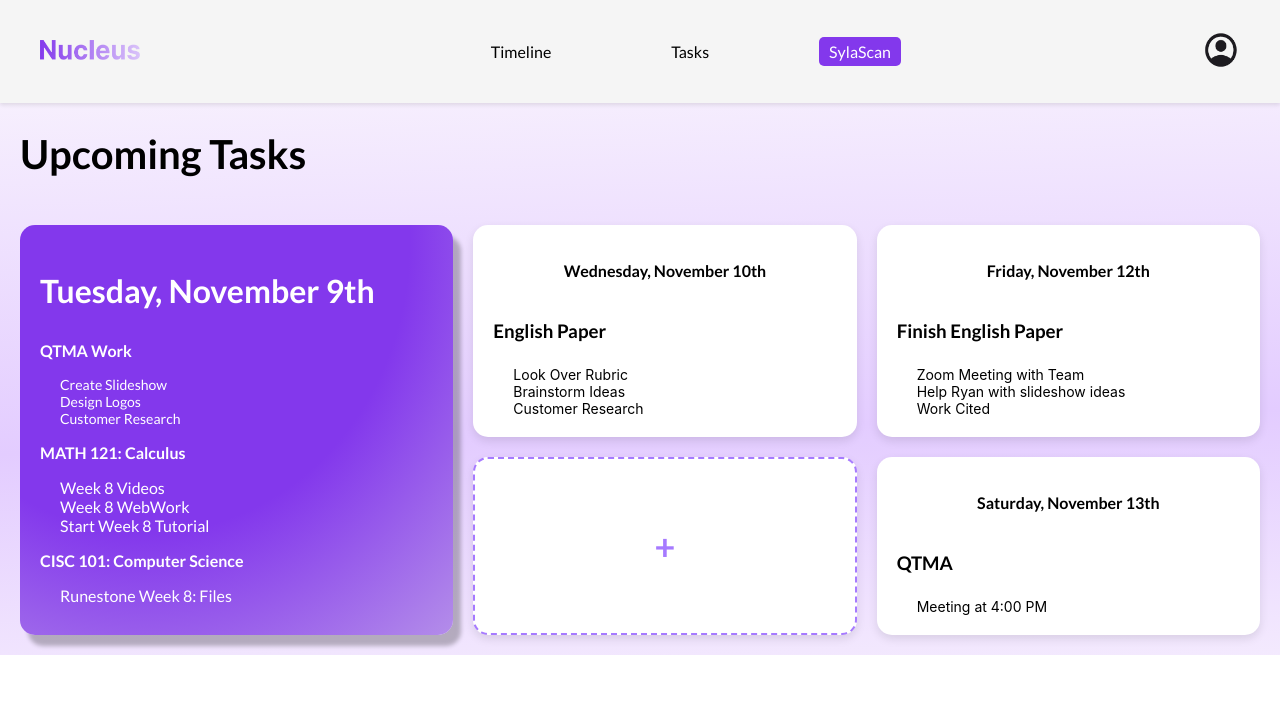
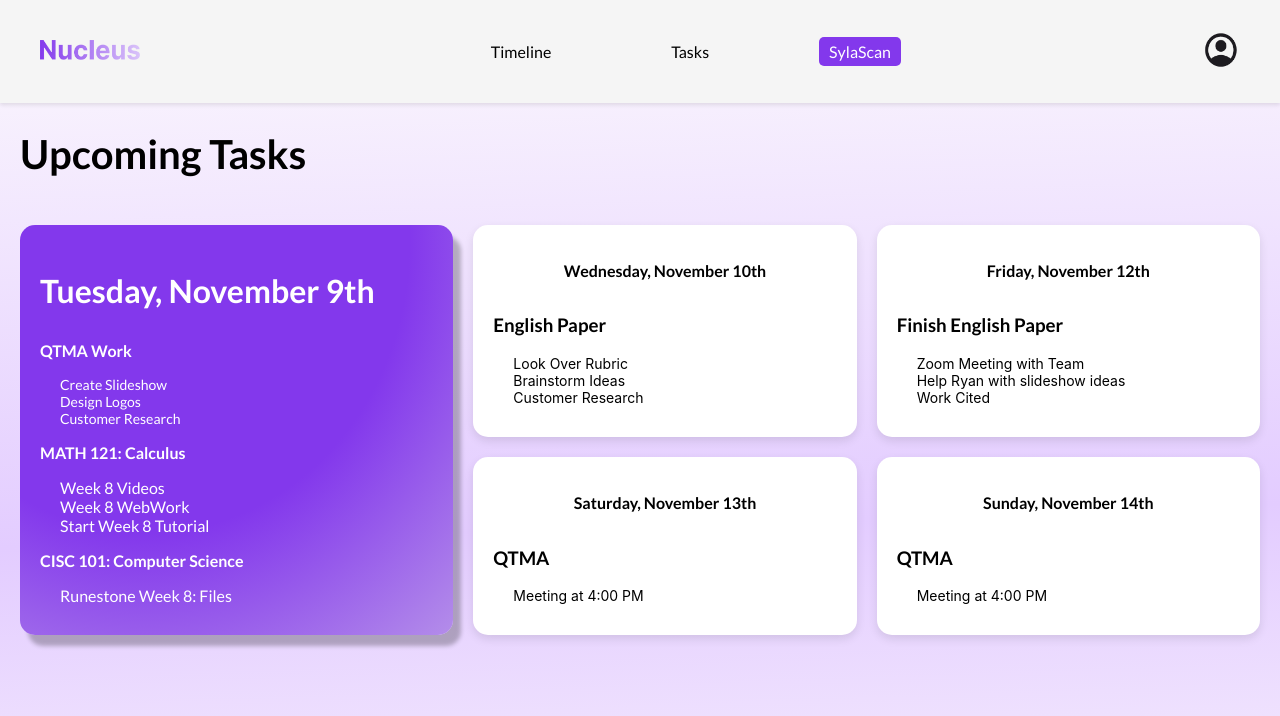
Before and after one commit to kayne-lee/team-MC, a React (Create React App) app in the folder syllabus/: page /tasksPage in a window 1280 px wide. Shown: the top 716 px of the page. Built offline with nearby package versions, Linux system fonts and the light colour scheme.

Commit message:
Fixed box element and text spacing

```diff
--- a/syllabus/src/components/TasksPage.jsx
+++ b/syllabus/src/components/TasksPage.jsx
@@ -52,11 +52,15 @@ const TasksPage = () => {
                             <li>Work Cited</li>
                         </ul>
                     </div>
-                    <div className="grid-box plus-box">
-                        <span>+</span>
+                    <div className="grid-box">
+                        <h3 className="date-header">Saturday, November 13th</h3>
+                        <h3 className="task-header">QTMA</h3>
+                        <ul className="sub-list">
+                            <li>Meeting at 4:00 PM</li>
+                        </ul>
                     </div>
                     <div className="grid-box">
-                        <h3 className="date-header"> Saturday, November 13th</h3>
+                        <h3 className="date-header"> Sunday, November 14th</h3>
                         <h3 className="task-header">QTMA</h3>
                         <ul className="sub-list">
                             <li>Meeting at 4:00 PM</li>
--- a/syllabus/src/styles/tasksPage.css
+++ b/syllabus/src/styles/tasksPage.css
@@ -3,6 +3,7 @@
 .parent {
     background: linear-gradient(178deg, #FDFBFD -2.49%, #E3CCFF 64.95%, #FDFBFD 120.82%);
     font-family: 'Lato', 'sans-serif', 'Arial';
+    min-height: 100vh;
 }
 
 /* Layout container */
@@ -10,6 +11,8 @@
     display: flex;
     gap: 20px;
     padding: 20px;
+    min-height: 50vh;
+
 }
 
 /* Left Box */
@@ -22,7 +25,6 @@
     padding: 20px;
     display: flex;
     flex-direction: column;
-    justify-content: space-between;
 }
 
 .left-box h2 {
@@ -58,7 +60,6 @@
     box-shadow: 0 4px 10px rgba(0, 0, 0, 0.1);
     display: flex;
     flex-direction: column;
-    justify-content: space-between;
 }
 
 .grid-box ul {
@@ -67,16 +68,6 @@
     margin: 0;
 }
 
-/* Plus Box */
-.plus-box {
-    display: flex;
-    justify-content: center;
-    align-items: center;
-    font-size: 36px;
-    font-weight: bold;
-    color: #a67aff;
-    border: 2px dashed #a67aff;
-}
 
 /* Header Styling */
 .header {
```
